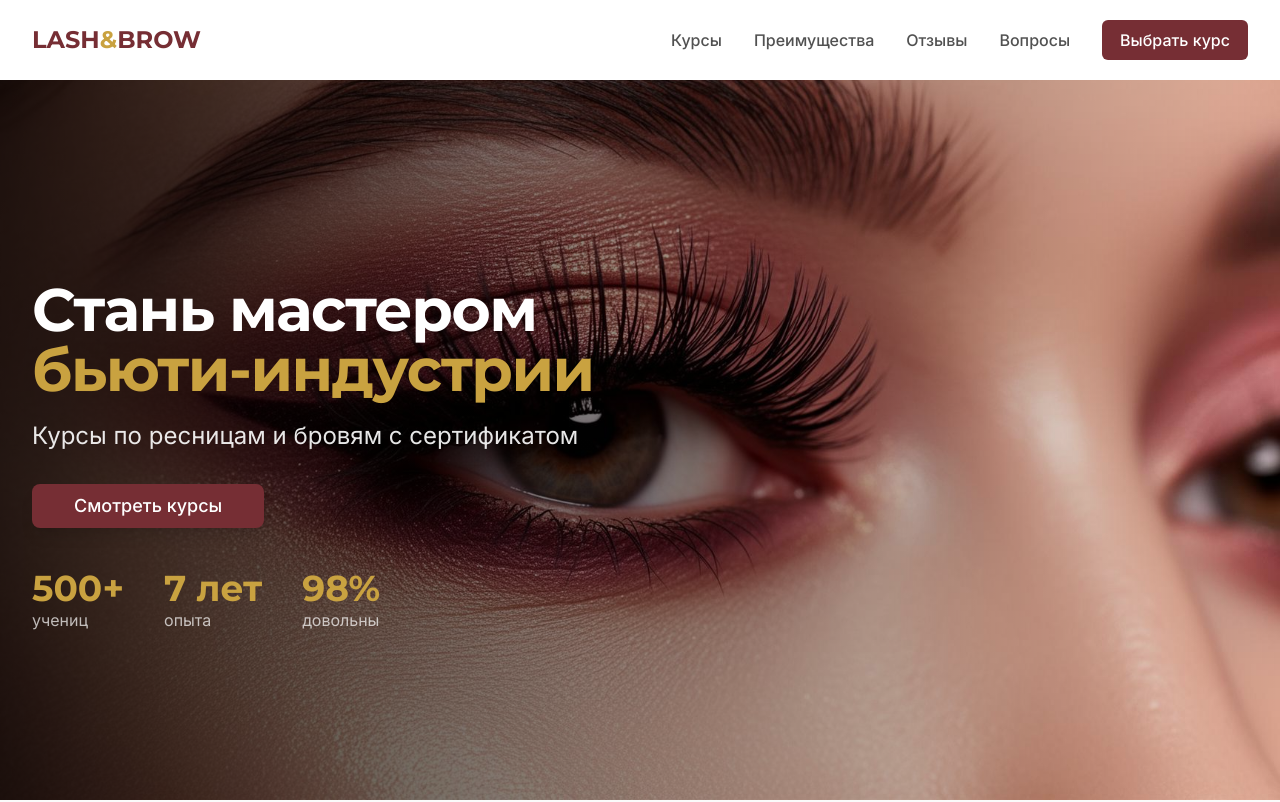
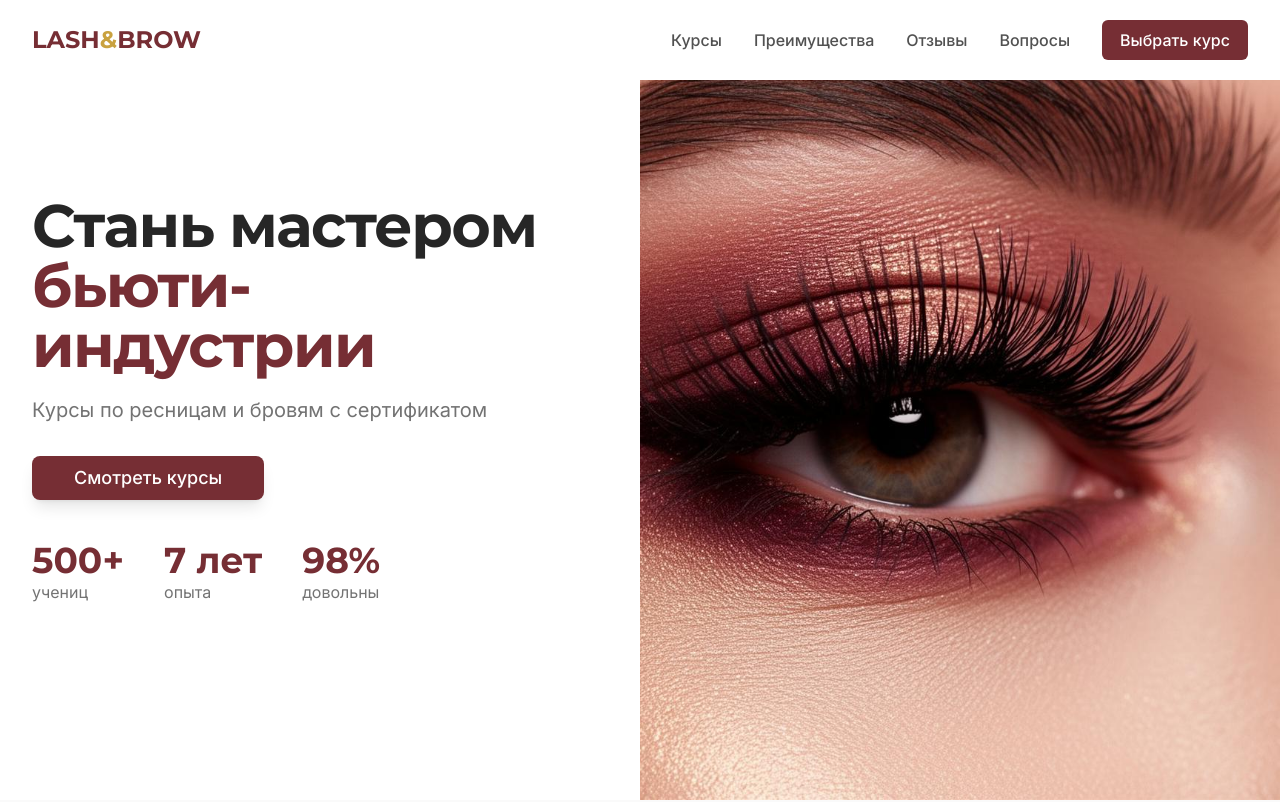
Before and after one commit to Ovvoo/beauty-salon-landing, a React (Vite) app: page / in a window 1280 px wide. Shown: the top 802 px of the page. Built offline with nearby package versions, Linux system fonts and the light colour scheme; the HTML template or start-up script is replaced by a standard one.

Commit message:
feat: Split Layout hero - image top/right, text bottom/left, no overlay

```diff
--- a/src/components/beauty/HeroSection.tsx
+++ b/src/components/beauty/HeroSection.tsx
@@ -3,30 +3,29 @@ import heroImage from "@/assets/hero-beauty.jpg";
 
 const HeroSection = () => {
   return (
-    <section className="relative h-svh flex flex-col justify-center overflow-hidden">
-      {/* Background Image */}
-      <div className="absolute inset-0">
+    <section className="min-h-svh flex flex-col md:flex-row">
+      {/* Mobile: Image Top / Desktop: Image Right */}
+      <div className="relative h-[45svh] md:h-auto md:w-1/2 md:order-2">
         <img
           src={heroImage}
           alt="Мастер по наращиванию ресниц"
-          className="w-full h-full object-cover object-top"
+          className="w-full h-full object-cover object-top md:object-center"
           loading="eager"
         />
-        {/* Градиент */}
-        <div className="absolute inset-0 bg-gradient-to-t from-black/90 via-black/30 to-transparent md:bg-gradient-to-r md:from-black/80 md:via-black/40 md:to-transparent" />
       </div>
 
-      {/* Content */}
-      <div className="relative z-10 container mx-auto px-4 sm:px-6 lg:px-8 pt-20 md:pt-28">
-        <div className="md:max-w-xl lg:max-w-2xl">
+      {/* Mobile: Content Bottom / Desktop: Content Left */}
+      <div className="flex-1 flex items-center bg-background md:w-1/2 md:order-1">
+        <div className="container mx-auto px-4 sm:px-6 lg:px-8 py-8 md:py-12 lg:py-16">
+          <div className="max-w-lg">
             {/* Headline */}
-          <h1 className="font-heading text-2xl sm:text-3xl md:text-5xl lg:text-6xl font-bold text-primary-foreground mb-3 md:mb-5 animate-fade-in leading-tight">
+            <h1 className="font-heading text-2xl sm:text-3xl md:text-4xl lg:text-5xl xl:text-6xl font-bold text-foreground mb-3 md:mb-5 animate-fade-in leading-tight">
               Стань мастером{" "}
-            <span className="text-gold">бьюти-индустрии</span>
+              <span className="text-primary">бьюти-индустрии</span>
             </h1>
 
             {/* Subheadline */}
-          <p className="text-primary-foreground/90 text-sm sm:text-base md:text-xl lg:text-2xl mb-5 md:mb-8 animate-fade-in animate-delay-100">
+            <p className="text-muted-foreground text-sm sm:text-base md:text-lg lg:text-xl mb-5 md:mb-8 animate-fade-in animate-delay-100">
               Курсы по ресницам и бровям с сертификатом
             </p>
 
@@ -43,18 +42,19 @@ const HeroSection = () => {
             </div>
 
             {/* Stats */}
-          <div className="flex gap-5 sm:gap-6 md:gap-10 animate-fade-in animate-delay-300">
+            <div className="flex gap-5 sm:gap-6 md:gap-8 lg:gap-10 animate-fade-in animate-delay-300">
               <div>
-              <div className="font-heading text-lg sm:text-xl md:text-3xl lg:text-4xl font-bold text-gold">500+</div>
-              <div className="text-primary-foreground/70 text-[11px] sm:text-xs md:text-base">учениц</div>
+                <div className="font-heading text-xl sm:text-2xl md:text-3xl lg:text-4xl font-bold text-primary">500+</div>
+                <div className="text-muted-foreground text-xs sm:text-sm md:text-base">учениц</div>
               </div>
               <div>
-              <div className="font-heading text-lg sm:text-xl md:text-3xl lg:text-4xl font-bold text-gold">7 лет</div>
-              <div className="text-primary-foreground/70 text-[11px] sm:text-xs md:text-base">опыта</div>
+                <div className="font-heading text-xl sm:text-2xl md:text-3xl lg:text-4xl font-bold text-primary">7 лет</div>
+                <div className="text-muted-foreground text-xs sm:text-sm md:text-base">опыта</div>
               </div>
               <div>
-              <div className="font-heading text-lg sm:text-xl md:text-3xl lg:text-4xl font-bold text-gold">98%</div>
-              <div className="text-primary-foreground/70 text-[11px] sm:text-xs md:text-base">довольны</div>
+                <div className="font-heading text-xl sm:text-2xl md:text-3xl lg:text-4xl font-bold text-primary">98%</div>
+                <div className="text-muted-foreground text-xs sm:text-sm md:text-base">довольны</div>
+              </div>
             </div>
           </div>
         </div>
```
Lines whose indentation alone changed are shown as unchanged.
